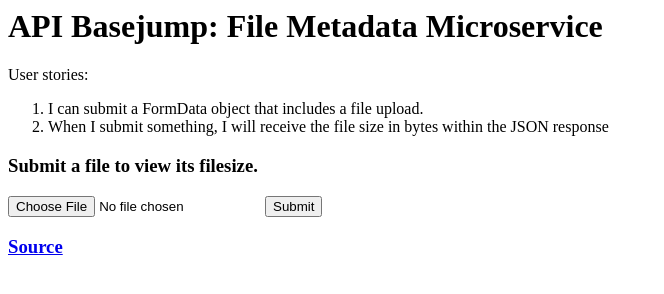
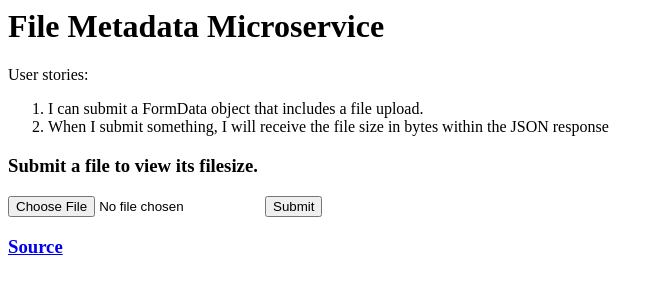
Before and after one commit to jhuynh85/file-metadata, a website: page index.html in a window 1280 px wide. Shown: the whole page, without its empty margins (0-664 px from the left). Drawn offline with Linux system fonts and the light colour scheme.

Commit message:
Text edits

```diff
--- a/index.html
+++ b/index.html
@@ -1,9 +1,9 @@
 <html>
     <head>
-        <title>FreeCodeCamp Basejump - File Metadata Microservice</title>
+        <title>File Metadata Microservice</title>
     </head>
     <body>
-        <h1> API Basejump: File Metadata Microservice </h1>
+        <h1>File Metadata Microservice </h1>
 
         User stories:
         <ol>
```
